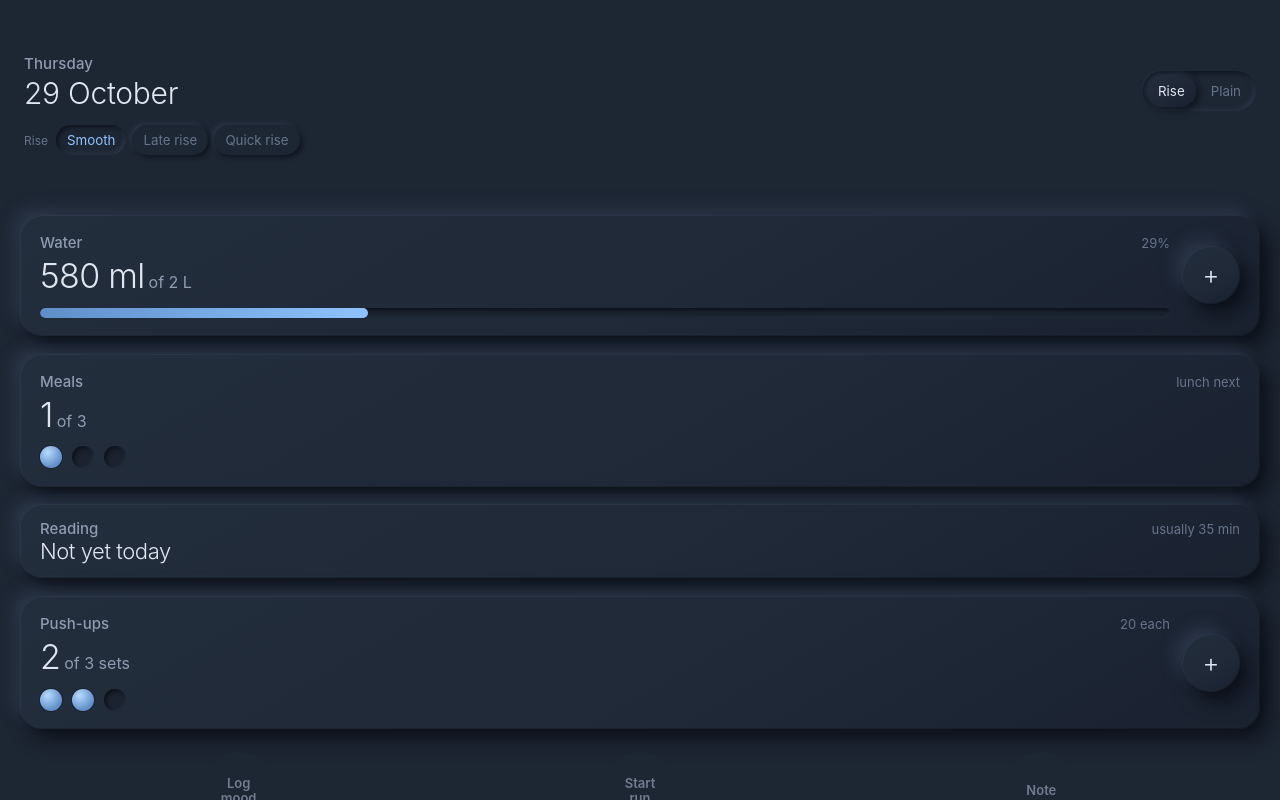
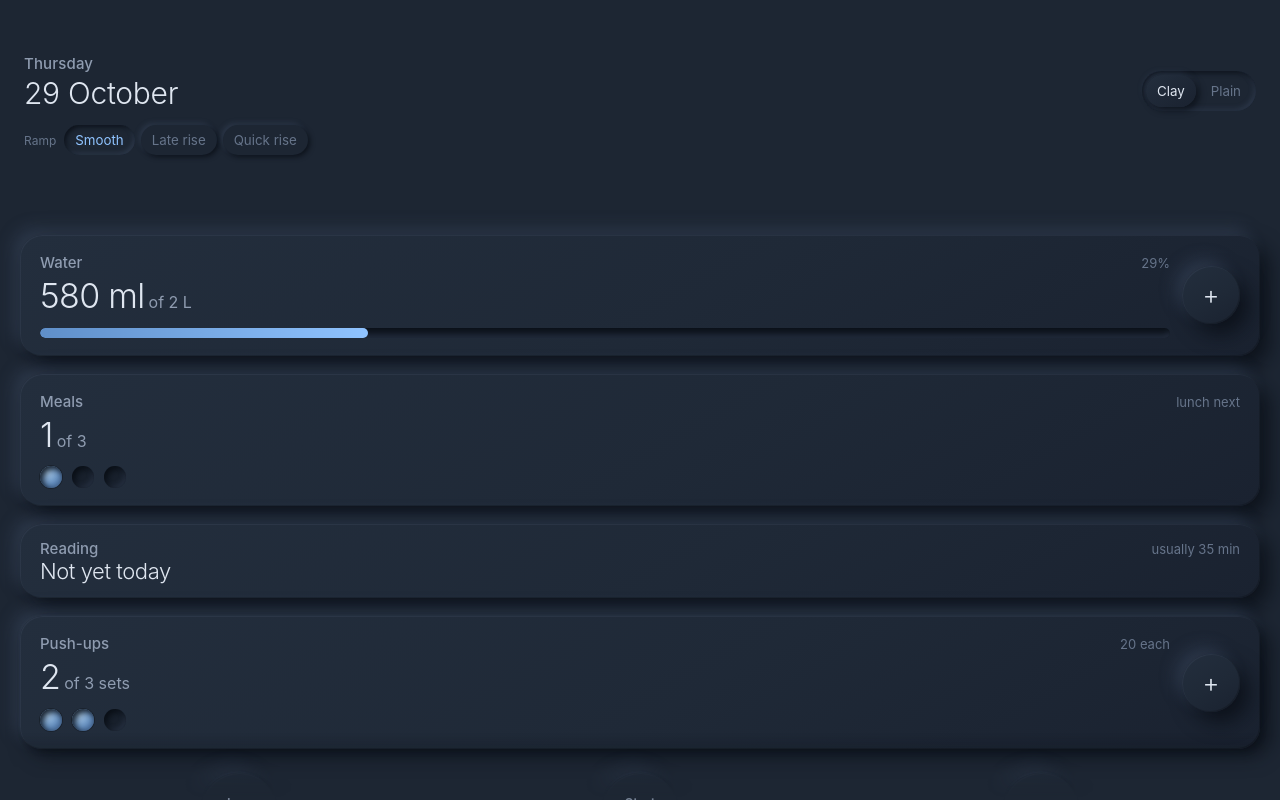
Before and after one commit to bertonceljmark/meridian-app, a plain HTML site: page tilt/index.html in a window 1280 px wide. Drawn offline with Linux system fonts and the light colour scheme.

Commit message:
Clay rise v6: height per point, slope into the edge
Co-Authored-By: Claude Opus 5.5 (1M context) <noreply@anthropic.com>
Claude-Session: https://claude.ai/code/session_0177myiyZSb6Az4gHemScfii

```diff
--- a/tilt/index.html
+++ b/tilt/index.html
@@ -3,7 +3,7 @@
 <head>
 <meta charset="utf-8">
 <meta name="viewport" content="width=device-width, initial-scale=1, viewport-fit=cover">
-<title>Rise Scroll</title>
+<title>Clay Scroll</title>
 <style>
 :root{
   --ink:#1D2633;            /* the clay surface */
@@ -15,7 +15,7 @@
   --text-2:#8f9cb0;
   --text-3:#66748a;
   --accent:#8fc3ff;
-  --band:44px;
+  --band:64px;
 }
 *{box-sizing:border-box;margin:0;padding:0}
 html,body{height:100%;background:var(--ink);color:var(--text);
@@ -44,51 +44,64 @@ header .date{font-size:30px;font-weight:300;letter-spacing:-.01em;margin-top:2px
 .inner{padding:calc(var(--band) + 4px) 20px calc(var(--band) + 40px);display:flex;flex-direction:column;gap:18px}
 
 /* ---------- clay object ----------
-   Each row / key has ONE height for its whole shape (no tilt, no along-the-row ramp).
-   .clay      positioned box, holds content
-   .plate     the physical body (lifts a touch on the pop)
-   .sh        shadow layer: opacity = height, geometry scaled by --s
-   .shc       short contact shadow, strongest at mid height
-   .face      lit top face
-   .fl        cover in the surface colour: hides the face (edge, bevel, corners) at height 0
-   JS writes only custom properties: --h, --s, --pop, --ta                         */
-.clay{position:relative;border-radius:22px;--h:1;--s:1;--pop:0;--ta:1;
-  --k:calc(var(--s) * (1 + var(--pop) * 2.5));--hp:var(--h)}
-.plate{position:absolute;inset:0;border-radius:inherit;pointer-events:none;
-  transform:perspective(460px) translateZ(calc(var(--pop) * 50px))}
-.sh{position:absolute;inset:0;border-radius:inherit;opacity:var(--h);
+   Height is per POINT along the item: h(y) = curve(distance of y from the nearer clip edge / band).
+   Nothing rotates or moves; the shape is drawn by per-point masks (vertical linear-gradients).
+   raised  .sh  shadow (masked by h)        .shc contact shadow      .face lit top face
+           .lit / .drk slope shading (masked by |slope| * h)     .fl surface-colour cover (masked by 1 - 1.3h)
+   wells   .ins inset depth + floor (masked by h)
+   JS writes only custom properties: --m --mc --ml --md --mf --ta (--pop only with ?pop)   */
+.clay{position:relative;border-radius:22px;--pop:0;--k:calc(1 + var(--pop) * 2.5);--ta:1;
+  --m:none;--mc:linear-gradient(transparent,transparent);--ml:linear-gradient(transparent,transparent);--md:linear-gradient(transparent,transparent);--mf:linear-gradient(transparent,transparent)}
+.plate{position:absolute;inset:0;border-radius:inherit;pointer-events:none}
+.plate > *{position:absolute;border-radius:inherit;-webkit-mask-repeat:no-repeat;mask-repeat:no-repeat}
+.sh{inset:-56px;-webkit-mask-image:var(--m);mask-image:var(--m)}
+.sh::before{content:"";position:absolute;inset:56px;border-radius:22px;
   box-shadow:calc(9px * var(--k)) calc(10px * var(--k)) calc(20px * var(--k)) var(--sh-dark),calc(-7px * var(--k)) calc(-7px * var(--k)) calc(16px * var(--k)) var(--sh-light),
-    calc(12px * var(--k)) calc(14px * var(--k)) calc(22px * var(--k)) rgba(5,8,14,clamp(0, calc(var(--pop) * 5), .45))}
-.shc{position:absolute;inset:0;border-radius:inherit;opacity:calc(min(1, var(--h) * 2.2) * (1 - var(--h) * .6));
-  box-shadow:calc(2px * var(--s)) calc(3px * var(--s)) calc(4px * var(--s)) rgba(7,11,18,.55),calc(-1px * var(--s)) calc(-1px * var(--s)) calc(2px * var(--s)) rgba(80,98,126,.25)}
-.face{position:absolute;inset:0;border-radius:inherit;
-  background:linear-gradient(150deg,var(--face-hi) 0%,#1f2937 55%,var(--face-lo) 100%);
+    calc(12px * var(--k)) calc(14px * var(--k)) 24px rgba(5,8,14,clamp(0, calc(var(--pop) * 5), .45))}
+.shc{inset:-56px;-webkit-mask-image:var(--mc);mask-image:var(--mc)}
+.shc::before{content:"";position:absolute;inset:56px;border-radius:22px;
+  box-shadow:2px 3px 4px rgba(7,11,18,.55),-1px -1px 2px rgba(80,98,126,.25)}
+.face{inset:0;background:linear-gradient(150deg,var(--face-hi) 0%,#1f2937 55%,var(--face-lo) 100%);
   box-shadow:inset 1px 1px 0 rgba(150,175,210,.07),inset -1px -1px 0 rgba(0,0,0,.18)}
-.fl{position:absolute;inset:-1px;border-radius:inherit;background:var(--ink);opacity:calc(1 - min(1, var(--h) * 1.3))}
+.lit{inset:0;background:rgba(160,186,222,.075);-webkit-mask-image:var(--ml);mask-image:var(--ml)}
+.drk{inset:0;background:rgba(4,7,12,.20);-webkit-mask-image:var(--md);mask-image:var(--md)}
+.fl{inset:-1px;background:var(--ink);-webkit-mask-image:var(--mf);mask-image:var(--mf)}
+.ins{inset:0;-webkit-mask-image:var(--m);mask-image:var(--m);background:rgba(4,7,12,.10);
+  box-shadow:inset 3px 3px 6px rgba(6,10,16,.85),inset -2px -2px 5px rgba(70,88,114,.32)}
+.chart .ins{box-shadow:inset 7px 7px 14px rgba(6,10,16,.85),inset -5px -5px 12px rgba(72,92,120,.30);background:rgba(4,7,12,.12)}
+.key .sh::before,.key .shc::before{border-radius:50%}
 .content{position:relative;opacity:var(--ta)}
+/* side-profile debug overlay (?profile=1) */
+#prof{position:absolute;inset:0;width:100%;height:100%;pointer-events:none;z-index:4;display:none}
+.showprof #prof{display:block}
 
 /* ---------- rows ---------- */
 .row{padding:18px 20px}
-.row .top{display:flex;align-items:baseline;justify-content:space-between;gap:12px}
+.row .top,.chart .top{display:flex;align-items:baseline;justify-content:space-between;gap:12px}
 .label{font-size:15px;font-weight:500;color:var(--text-2)}
 .hint{font-size:13px;color:var(--text-3)}
 .fig{font-size:34px;font-weight:300;letter-spacing:-.02em;line-height:1.05;margin-top:6px}
 .fig small{font-size:16px;font-weight:400;color:var(--text-2);letter-spacing:0;margin-left:4px}
-.groove{height:10px;border-radius:999px;margin-top:14px;background:#1b2330;
-  box-shadow:inset 2px 2px 4px rgba(6,10,16,calc(.8 * var(--hp))),inset -1px -1px 3px rgba(70,88,114,calc(.3 * var(--hp)));overflow:hidden}
-.groove i{display:block;height:100%;border-radius:inherit;background:linear-gradient(90deg,#5f8fc9,#8fc3ff)}
+.groove{height:10px;border-radius:999px;margin-top:14px;background:#1b2330;overflow:hidden}
+.groove > i{display:block;position:relative;height:100%;border-radius:inherit;background:linear-gradient(90deg,#5f8fc9,#8fc3ff)}
 .dots{display:flex;gap:10px;margin-top:14px}
-.dots i{width:22px;height:22px;border-radius:50%;background:#1b2330;box-shadow:inset 2px 2px 4px rgba(6,10,16,calc(.8 * var(--hp))),inset -1px -1px 3px rgba(70,88,114,calc(.3 * var(--hp)))}
+.dots i{width:22px;height:22px;border-radius:50%;background:#1b2330;}
 .dots i.on{background:radial-gradient(circle at 35% 30%,#b7dbff,#5f8fc9 70%);box-shadow:0 0 0 1px rgba(0,0,0,.25)}
 .withkey{display:flex;align-items:center;justify-content:space-between;gap:12px}
 .slim{padding:15px 20px}
 .slim .fig{font-size:22px;margin-top:2px}
 .note{font-size:14px;color:var(--text-2);margin-top:8px;line-height:1.4}
 
+.chart{padding:18px 20px 14px;border-radius:24px}
+.bars{display:flex;align-items:flex-end;gap:12px;height:64px;margin-top:12px;padding:0 4px}
+.bars i{flex:1;border-radius:6px 6px 3px 3px;background:#3a5577}
+.bars i.now{background:linear-gradient(180deg,#8fc3ff,#5f8fc9)}
+.days{display:flex;gap:12px;padding:6px 4px 0;font-size:12px;color:var(--text-3)}
+.days span{flex:1;text-align:center}
 /* ---------- round keys ---------- */
 .key{width:58px;height:58px;border-radius:50%;flex:none;display:grid;place-items:center}
 .key .plate,.key .face{border-radius:50%}
-.key .sh,.key .shc{border-radius:50%}
+.key .sh::before,.key .shc::before{border-radius:50%}
 .key .content{font-size:26px;font-weight:300;color:var(--text);line-height:1}
 .key.big{width:76px;height:76px}
 .key.big .content{font-size:13px;font-weight:600;color:var(--text-2);text-align:center;line-height:1.2}
@@ -109,15 +122,16 @@ header .date{font-size:30px;font-weight:300;letter-spacing:-.01em;margin-top:2px
       <div class="date">29 October</div>
     </div>
     <div class="toggle" role="group" aria-label="Scroll style">
-      <button id="bTilt" aria-pressed="true">Rise</button>
+      <button id="bTilt" aria-pressed="true">Clay</button>
       <button id="bPlain" aria-pressed="false">Plain</button>
     </div>
   </header>
-  <div class="ramps" role="group" aria-label="Rise curve"><span>Rise</span>
+  <div class="ramps" role="group" aria-label="Ramp curve"><span>Ramp</span>
     <button data-ramp="smooth">Smooth</button><button data-ramp="late">Late rise</button><button data-ramp="quick">Quick rise</button>
   </div>
   <div class="wrap" id="wrap">
     <div class="guide t"></div><div class="guide b"></div>
+    <canvas id="prof" aria-hidden="true"></canvas>
     <main class="list" id="list">
       <div class="inner" id="inner">
 
@@ -125,7 +139,7 @@ header .date{font-size:30px;font-weight:300;letter-spacing:-.01em;margin-top:2px
           <div style="flex:1">
             <div class="top"><span class="label">Water</span><span class="hint">29%</span></div>
             <div class="fig">580 ml<small>of 2 L</small></div>
-            <div class="groove"><i style="width:29%"></i></div>
+            <div class="groove clay well"><i style="width:29%"></i></div>
           </div>
           <div class="clay key"><div class="content">+</div></div>
         </div></div>
@@ -133,7 +147,7 @@ header .date{font-size:30px;font-weight:300;letter-spacing:-.01em;margin-top:2px
         <div class="clay row"><div class="content">
           <div class="top"><span class="label">Meals</span><span class="hint">lunch next</span></div>
           <div class="fig">1<small>of 3</small></div>
-          <div class="dots"><i class="on"></i><i></i><i></i></div>
+          <div class="dots"><i class="clay well on"></i><i class="clay well"></i><i class="clay well"></i></div>
         </div></div>
 
         <div class="clay row slim"><div class="content">
@@ -145,7 +159,7 @@ header .date{font-size:30px;font-weight:300;letter-spacing:-.01em;margin-top:2px
           <div style="flex:1">
             <div class="top"><span class="label">Push-ups</span><span class="hint">20 each</span></div>
             <div class="fig">2<small>of 3 sets</small></div>
-            <div class="dots"><i class="on"></i><i class="on"></i><i></i></div>
+            <div class="dots"><i class="clay well on"></i><i class="clay well on"></i><i class="clay well"></i></div>
           </div>
           <div class="clay key"><div class="content">+</div></div>
         </div></div>
@@ -165,7 +179,13 @@ header .date{font-size:30px;font-weight:300;letter-spacing:-.01em;margin-top:2px
         <div class="clay row"><div class="content">
           <div class="top"><span class="label">Walk</span><span class="hint">54%</span></div>
           <div class="fig">4,210<small>of 8,000 steps</small></div>
-          <div class="groove"><i style="width:54%"></i></div>
+          <div class="groove clay well"><i style="width:54%"></i></div>
+        </div></div>
+
+        <div class="clay well chart"><div class="content">
+          <div class="top"><span class="label">Resting heart rate</span><span class="hint">this week</span></div>
+          <div class="bars"><i style="height:62%"></i><i style="height:55%"></i><i style="height:70%"></i><i style="height:48%"></i><i style="height:58%"></i><i style="height:52%"></i><i class="now" style="height:60%"></i></div>
+          <div class="days"><span>F</span><span>S</span><span>S</span><span>M</span><span>T</span><span>W</span><span>T</span></div>
         </div></div>
 
         <div class="clay row slim"><div class="content">
@@ -196,17 +216,23 @@ header .date{font-size:30px;font-weight:300;letter-spacing:-.01em;margin-top:2px
 <script>
 (function(){
   var q = new URLSearchParams(location.search);
-  var B = Math.max(8, parseFloat(q.get('band')) || 44);   // px a row travels, once fully visible, to reach full height
+  var B = Math.max(10, parseFloat(q.get('band')) || 64);       // band, px: distance over which a point reaches full height
+  var POP = q.has('pop') ? parseFloat(q.get('pop')) : 0;       // overshoot off by default (?pop=0.08 to try it)
+  var P = 56;                                                  // shadow-layer padding (matches CSS)
   var plain = q.get('mode') === 'plain';
+  var PROFILE = q.get('profile') === '1';
   document.documentElement.style.setProperty('--band', B + 'px');
-  if (q.get('guide') === '1') document.getElementById('wrap').classList.add('showguide');
+  var wrap = document.getElementById('wrap');
+  if (q.get('guide') === '1') wrap.classList.add('showguide');
+  if (PROFILE) wrap.classList.add('showprof');
 
   var list = document.getElementById('list');
   var els = [].slice.call(document.querySelectorAll('.clay'));
   els.forEach(function(el){
     var plate = document.createElement('div');
     plate.className = 'plate';
-    plate.innerHTML = '<div class="sh"></div><div class="shc"></div><div class="face"></div><div class="fl"></div>';
+    plate.innerHTML = el.classList.contains('well') ? '<div class="ins"></div>'
+      : '<div class="sh"></div><div class="shc"></div><div class="face"></div><div class="lit"></div><div class="drk"></div><div class="fl"></div>';
     el.insertBefore(plate, el.firstChild);
   });
 
@@ -215,7 +241,8 @@ header .date{font-size:30px;font-weight:300;letter-spacing:-.01em;margin-top:2px
     var lr = list.getBoundingClientRect(), st = list.scrollTop;
     items = els.map(function(el){
       var r = el.getBoundingClientRect();
-      return { el: el, top: r.top - lr.top + st, h: r.height, last: {} };
+      return { el: el, well: el.classList.contains('well'), prof: el.classList.contains('row') || el.classList.contains('chart'),
+               top: r.top - lr.top + st, h: r.height, last: {} };
     });
   }
 
@@ -230,21 +257,40 @@ header .date{font-size:30px;font-weight:300;letter-spacing:-.01em;margin-top:2px
 
   function clamp01(v){ return v < 0 ? 0 : v > 1 ? 1 : v; }
   function smooth(t){ return t * t * (3 - 2 * t); }
-  // rise curves over t = travel past the edge / band
   var RAMPS = {
     smooth: function(t){ return smooth(t); },
     late:   function(t){ return smooth(clamp01((t - .35) / .65)); },
     quick:  function(t){ var u = 1 - t; return 1 - u * u * u; }
   };
   var ramp = RAMPS[q.get('ramp')] ? q.get('ramp') : 'smooth';
+  // height of a point (fraction of the item's full height; never above 1)
+  function hAt(y){
+    if (plain) return 1;
+    var t = (Math.min(y - E0, E1 - y) - 1) / B;           // 1 px dead zone: exactly 0 at and next to the edge
+    return t <= 0 ? 0 : RAMPS[ramp](clamp01(t));
+  }
+  // signed slope of the surface at y, normalised to [-1, 1]; + means rising away from the top edge (faces up, lit)
+  var SMAX = { smooth: 1.5, late: 1.5 / .65, quick: 3 };
+  function slopeAt(y){ return Math.max(-1, Math.min(1, (hAt(y + 1) - hAt(y - 1)) / 2 * B / SMAX[ramp])); }
   function a(v){ return Math.round(v * 1000) / 1000; }
 
-  // d = how far the row's edge-side end is inside the nearer clip edge (<= 0: crossing or off screen)
-  function travel(y0, y1){ return Math.min(y0 - E0, E1 - y1); }
-  function heightFor(d){ return plain ? 1 : d <= 0 ? 0 : RAMPS[ramp](clamp01(d / B)); }
-  // shadow reach (~30 px at full size) never crosses the clip edge: geometry is capped by d
-  var REACH = 32;
-  function shadowScale(h, d){ return plain ? 1 : Math.max(0, Math.min(h, d / REACH)); }
+  // mask gradient from per-point samples (~every 6 px) plus forced stops at both clip edges and band ends
+  function grad(y0, from, to, f){
+    var span = to - from, n = Math.max(4, Math.min(32, Math.ceil(span / 6))), ys = [];
+    for (var i = 0; i <= n; i++) ys.push(from + span * i / n);
+    [E0 - 1, E0, E0 + 1, E0 + 1 + B, E1 - 1 - B, E1 - 1, E1, E1 + 1].forEach(function(e){ var ly = e - y0; if (ly > from && ly < to) ys.push(ly); });
+    ys.sort(function(p, q){ return p - q; });
+    var s = 'linear-gradient(180deg';
+    for (var j = 0; j < ys.length; j++)
+      s += ',rgba(0,0,0,' + a(f(y0 + ys[j])) + ') ' + (Math.round((ys[j] - from) * 100) / 100) + 'px';
+    return s + ')';
+  }
+  var fShadow  = function(y){ return hAt(y); };
+  var fContact = function(y){ var h = hAt(y); return Math.min(1, h * 2.2) * (1 - h * 0.6); };
+  var fCover   = function(y){ return 1 - Math.min(1, hAt(y) * 1.3); };
+  var fLit     = function(y){ return Math.max(0, slopeAt(y)) * hAt(y); };
+  var fDark    = function(y){ return Math.max(0, -slopeAt(y)) * hAt(y); };
+  var NONE = 'linear-gradient(transparent,transparent)';
 
   function set(it, k, v){ if (it.last[k] !== v){ it.last[k] = v; it.el.style.setProperty(k, v); } }
 
@@ -253,36 +299,74 @@ header .date{font-size:30px;font-weight:300;letter-spacing:-.01em;margin-top:2px
     measureEdges();
     for (var i = 0; i < items.length; i++){
       var it = items[i], y0 = it.top - st, y1 = y0 + it.h;
-      var d = travel(y0, y1), h = heightFor(d);
-      it.d = d; it.hv = h;
-      var full = h > .999;
-      if (!full && h < .3) it.armed = true;                       // re-arm only once well back in the band
-      if (full && it.wasFull === false && it.armed && !plain){ it.armed = false; startPop(it); }
+      it.y0 = y0; it.y1 = y1;
+      if (y1 < E0 - P - 10 || y0 > E1 + P + 10){ it.armed = true; it.wasFull = false; continue; }
+      var h0 = hAt(y0), h1 = hAt(y1), hm = hAt((y0 + y1) / 2);
+      var full = h0 > .999 && h1 > .999 && hm > .999;
+      if (!full && Math.min(h0, h1, hm) < .3) it.armed = true;
+      if (POP > 0 && full && it.wasFull === false && it.armed && !plain){ it.armed = false; startPop(it); }
       it.wasFull = full;
-      set(it, '--h', String(a(h)));
-      set(it, '--s', String(a(shadowScale(h, d))));
-      set(it, '--ta', String(a(.74 + .26 * h)));                  // printed ink a little softer when flush
+      var near = (y0 - E0) < B + P || (E1 - y1) < B + P;
+      if (it.well){
+        set(it, '--m', full ? 'none' : grad(y0, 0, it.h, fShadow));
+        continue;
+      }
+      if (full){
+        set(it, '--m', near ? grad(y0 - P, 0, it.h + 2 * P, fShadow) : 'none');
+        set(it, '--mc', NONE); set(it, '--ml', NONE); set(it, '--md', NONE); set(it, '--mf', NONE);
+        set(it, '--ta', '1');
+        continue;
+      }
+      set(it, '--m',  grad(y0 - P, 0, it.h + 2 * P, fShadow));
+      set(it, '--mc', grad(y0 - P, 0, it.h + 2 * P, fContact));
+      set(it, '--ml', grad(y0, 0, it.h, fLit));
+      set(it, '--md', grad(y0, 0, it.h, fDark));
+      set(it, '--mf', grad(y0 - 1, 0, it.h + 2, fCover));
+      set(it, '--ta', String(a(.74 + .26 * Math.max(hm, (h0 + h1) / 2))));
     }
+    if (PROFILE) drawProfile();
   }
 
-  // ---- pop: damped spring on reaching full height, time based (response .35 s, damping .55) ----
-  var POP = q.has('pop') ? parseFloat(q.get('pop')) : 0.08;
+  // ---- side profile: h(y) for each row / well, drawn in the right gutter ----
+  var cv = document.getElementById('prof'), cx = cv && cv.getContext('2d');
+  function drawProfile(){
+    var dpr = window.devicePixelRatio || 1, W = list.clientWidth, Hh = list.clientHeight;
+    if (cv.width !== Math.round(W * dpr) || cv.height !== Math.round(Hh * dpr)){ cv.width = Math.round(W * dpr); cv.height = Math.round(Hh * dpr); }
+    cx.setTransform(dpr, 0, 0, dpr, 0, 0); cx.clearRect(0, 0, W, Hh);
+    var bx = W - 17, AMP = 14;
+    cx.setLineDash([3, 3]); cx.strokeStyle = 'rgba(143,195,255,.35)'; cx.lineWidth = 1;
+    [E0 + B, E1 - B].forEach(function(y){ cx.beginPath(); cx.moveTo(bx - 4, y + .5); cx.lineTo(W, y + .5); cx.stroke(); });
+    cx.setLineDash([]);
+    items.forEach(function(it){
+      if (!it.prof || it.y1 < E0 || it.y0 > E1) return;
+      var ya = Math.max(it.y0, E0), yb = Math.min(it.y1, E1), col = it.well ? '255,190,110' : '143,195,255';
+      cx.beginPath(); cx.moveTo(bx, ya);
+      for (var y = ya; y <= yb; y += 2) cx.lineTo(bx + AMP * hAt(y), y);
+      cx.lineTo(bx + AMP * hAt(yb), yb); cx.lineTo(bx, yb); cx.closePath();
+      cx.fillStyle = 'rgba(' + col + ',.28)'; cx.fill();
+      cx.strokeStyle = 'rgba(' + col + ',.9)'; cx.beginPath();
+      for (var y2 = ya; y2 <= yb; y2 += 2) cx[y2 === ya ? 'moveTo' : 'lineTo'](bx + AMP * hAt(y2), y2);
+      cx.stroke();
+      cx.strokeStyle = 'rgba(' + col + ',.35)'; cx.beginPath(); cx.moveTo(bx + AMP, ya); cx.lineTo(bx + AMP, yb); cx.stroke();  // full height
+      cx.strokeStyle = 'rgba(255,255,255,.25)'; cx.beginPath(); cx.moveTo(bx, ya); cx.lineTo(bx, yb); cx.stroke();            // surface
+    });
+  }
+
+  // ---- optional overshoot (?pop=0.08): spring, response .35 s, damping .55 ----
   var W0 = 2 * Math.PI / 0.35, Z = 0.55, WD = W0 * Math.sqrt(1 - Z * Z);
   var TPEAK = Math.atan(Math.sqrt(1 - Z * Z) / Z) / WD;
   var NORM = Math.exp(-Z * W0 * TPEAK) * Math.sin(WD * TPEAK);
   var TEND = Math.log(200) / (Z * W0);
   function springAt(t){ return t >= TEND ? 0 : POP * Math.exp(-Z * W0 * t) * Math.sin(WD * t) / NORM; }
-  var popping = [], pinned = null, ticking = false;
+  var popping = [], ticking = false;
   function startPop(it){ it.popT0 = performance.now(); if (popping.indexOf(it) < 0) popping.push(it); if (!ticking){ ticking = true; requestAnimationFrame(tick); } }
   function tick(now){
     for (var i = popping.length - 1; i >= 0; i--){
-      var it = popping[i], t = pinned != null ? pinned / 1000 : (now - it.popT0) / 1000;
-      var ok = !plain && it.wasFull;                              // cancelled the moment it drops below full
-      var v = ok ? springAt(t) : 0;
+      var it = popping[i], ok = !plain && it.wasFull, v = ok ? springAt((now - it.popT0) / 1000) : 0;
       set(it, '--pop', String(a(v)));
-      if (!ok || (v === 0 && pinned == null)) popping.splice(i, 1);
+      if (!ok || v === 0) popping.splice(i, 1);
     }
-    if (popping.length && pinned == null) requestAnimationFrame(tick); else ticking = false;
+    if (popping.length) requestAnimationFrame(tick); else ticking = false;
   }
 
   var queued = false;
@@ -301,10 +385,7 @@ header .date{font-size:30px;font-weight:300;letter-spacing:-.01em;margin-top:2px
 
   measure(); setRamp(ramp); setMode(plain);
   if (document.fonts && document.fonts.ready) document.fonts.ready.then(function(){ measure(); frame(); });
-  window.__tilt = { frame: frame, band: B, peakMs: TPEAK * 1000,
-    edges: function(){ measureEdges(); return { E0: E0, E1: E1 }; },
-    state: function(){ return items.map(function(it){ return { d: it.d, h: it.hv, pop: it.el.style.getPropertyValue('--pop') || '0', s: it.el.style.getPropertyValue('--s') }; }); },
-    pinPopAt: function(ms){ pinned = ms; ticking = false; tick(performance.now()); } };
+  window.__tilt = { frame: frame, band: B, edges: function(){ measureEdges(); return { E0: E0, E1: E1 }; }, hAt: function(y){ return hAt(y); } };
 })();
 </script>
 </body>
```
